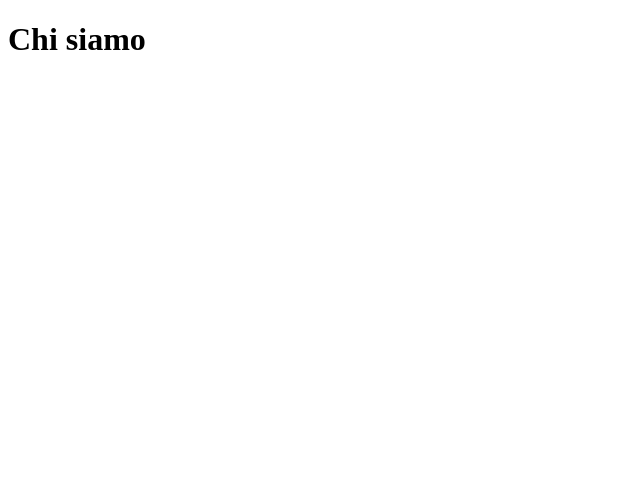
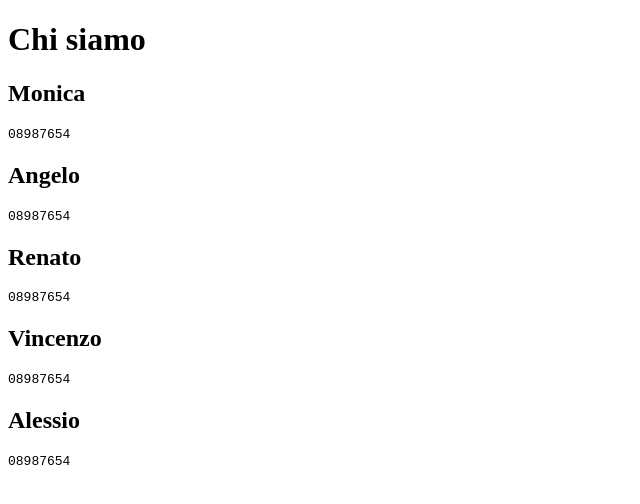
Before and after one commit to AngeloTripodi/git-bool, a plain HTML site: page css/contacts.html in a window 1280 px wide. Shown: the whole page, without its empty margins (0-640 px from the left). Drawn offline with Linux system fonts and the light colour scheme.

Commit message:
cards commit

```diff
--- a/css/contacts.html
+++ b/css/contacts.html
@@ -11,6 +11,31 @@
 <body>
     <h1>Chi siamo</h1>
 
+    <div class="container">
+        <div>
+            <h2>Monica</h2>
+            <pre>08987654</pre>
+        </div>
+        <div>
+            <h2>Angelo</h2>
+            <pre>08987654</pre>
+        </div>
+        <div>
+            <h2>Renato</h2>
+            <pre>08987654</pre>
+        </div>
+        <div>
+            <h2>Vincenzo</h2>
+            <pre>08987654</pre>
+        </div>
+        <div>
+            <h2>Alessio</h2>
+            <pre>08987654</pre>
+        </div>
+    </div>
+
+
+
 </body>
 
 </html>
```
